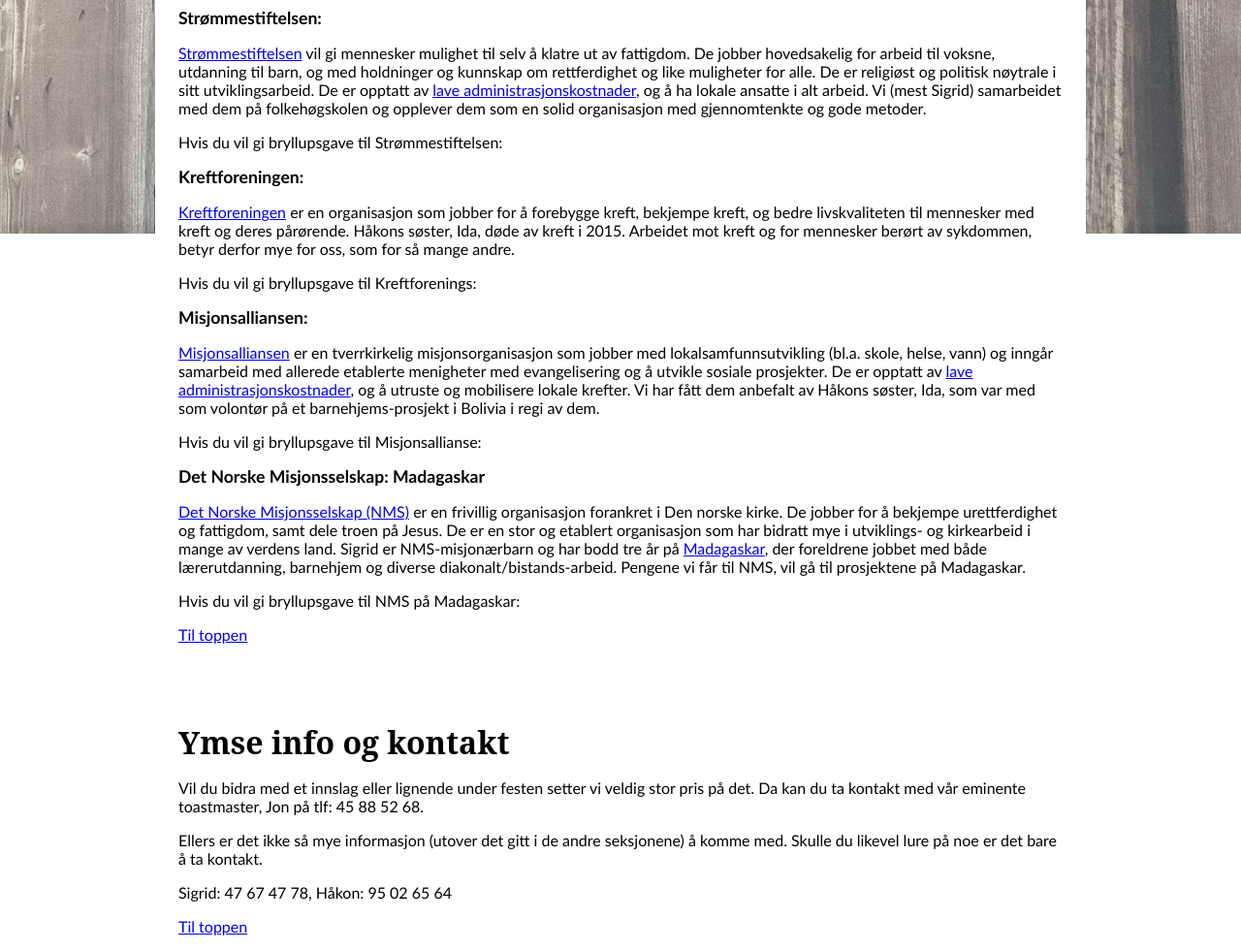
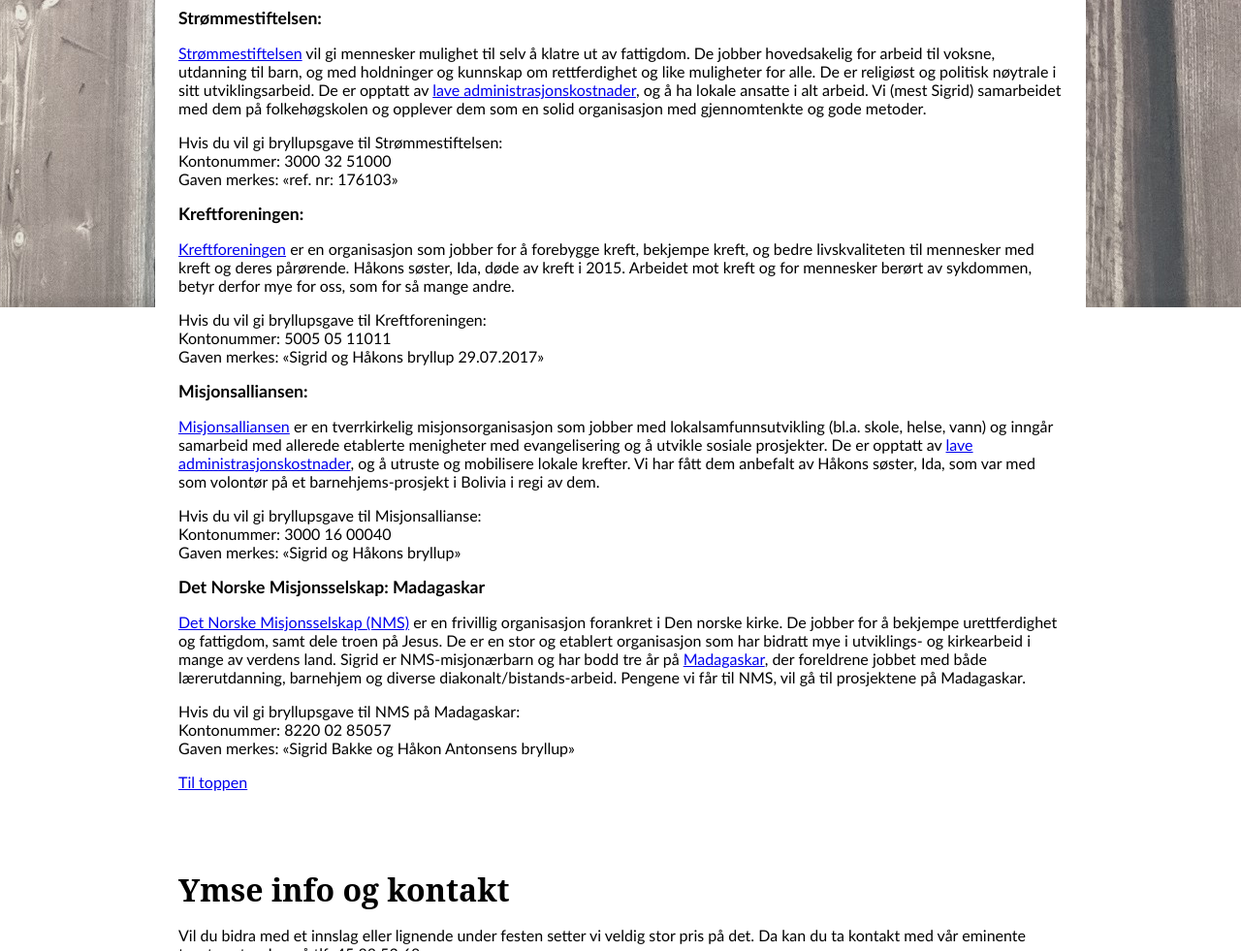
Before and after one commit to sigridjb/Bryllupsside, a plain HTML site: page public/index.html in a window 1280 px wide. Shown: the part 1800-2781 px from the top of the page at 97% size. Drawn offline with Linux system fonts and the light colour scheme; a web font is replaced by a local one.

Commit message:
Added gift info

```diff
--- a/public/index.html
+++ b/public/index.html
@@ -77,16 +77,24 @@
                     <p>Vi ønsker oss IKKE ting og tang, og det blir ikke gavebord i bryllupet. Grunnen til at vi ikke ønsker oss konkrete ting, er at vi begge har god økonomi og at vi har mer enn det vi trenger allerede. Derimot er vi dårlige til å gi til dem som ikke er like heldige som oss, og vi ønsker derfor å bruke anledningen til dette. Vi håper dere ser den. Ønskene er prosjekter vi har en personlig tilknytning til og kan gå gode for. Vi har valgt ut flere, så dere kan velge utfra deres ståsted, og de står ikke i prioritert rekkefølge.</p>
                     <h2>Strømmestiftelsen:</h2>
                     <p><a target="_blank" href="//strommestiftelsen.no/hvordan-utrydde-fattigdom/var-metode">Strømmestiftelsen</a> vil gi mennesker mulighet til selv å klatre ut av fattigdom. De jobber hovedsakelig for arbeid til voksne, utdanning til barn, og med holdninger og kunnskap om rettferdighet og like muligheter for alle. De er religiøst og politisk nøytrale i sitt utviklingsarbeid. De er opptatt av <a target="_blank" href="//strommestiftelsen.no/slik-bruker-vi-pengene">lave administrasjonskostnader</a>, og å ha lokale ansatte i alt arbeid. Vi (mest Sigrid) samarbeidet med dem på folkehøgskolen og opplever dem som en solid organisasjon med gjennomtenkte og gode metoder.</p>
-                    <p>Hvis du vil gi bryllupsgave til Strømmestiftelsen:</p>
+                    <p>Hvis du vil gi bryllupsgave til Strømmestiftelsen:<br />
+                    Kontonummer: 3000 32 51000<br />
+                    Gaven merkes: «ref. nr: 176103»</p>
                     <h2>Kreftforeningen:</h2>
                     <p><a target="_blank" href="//kreftforeningen.no/om-kreftforeningen/">Kreftforeningen</a> er en organisasjon som jobber for å forebygge kreft, bekjempe kreft, og bedre livskvaliteten til mennesker med kreft og deres pårørende. Håkons søster, Ida, døde av kreft i 2015. Arbeidet mot kreft og for mennesker berørt av sykdommen, betyr derfor mye for oss, som for så mange andre.</p>
-                    <p>Hvis du vil gi bryllupsgave til Kreftforenings:</p>
+                    <p>Hvis du vil gi bryllupsgave til Kreftforeningen:<br />
+                    Kontonummer: 5005 05 11011<br />
+                    Gaven merkes: «Sigrid og Håkons bryllup 29.07.2017»</p>
                     <h2>Misjonsalliansen:</h2>
                     <p><a target="_blank" href="//www.misjonsalliansen.no/om">Misjonsalliansen</a> er en tverrkirkelig misjonsorganisasjon som jobber med lokalsamfunnsutvikling (bl.a. skole, helse, vann) og inngår samarbeid med allerede etablerte menigheter med evangelisering og å utvikle sosiale prosjekter. De er opptatt av <a target="_blank" href="//www.misjonsalliansen.no/om/noekkeltall">lave administrasjonskostnader</a>, og å utruste og mobilisere lokale krefter. Vi har fått dem anbefalt av Håkons søster, Ida, som var med som volontør på et barnehjems-prosjekt i Bolivia i regi av dem.</p>
-                    <p>Hvis du vil gi bryllupsgave til Misjonsallianse:</p>
+                    <p>Hvis du vil gi bryllupsgave til Misjonsallianse:<br />
+                    Kontonummer: 3000 16 00040<br />
+                    Gaven merkes: «Sigrid og Håkons bryllup»</p>
                     <h2>Det Norske Misjonsselskap: Madagaskar</h2>
                     <p><a target="_blank" href="//nms.no/hva-vi-gjor/">Det Norske Misjonsselskap (NMS)</a> er en frivillig organisasjon forankret i Den norske kirke. De jobber for å bekjempe urettferdighet og fattigdom, samt dele troen på Jesus. De er en stor og etablert organisasjon som har bidratt mye i utviklings- og kirkearbeid  i mange av verdens land. Sigrid er NMS-misjonærbarn og har bodd tre år på <a target="_blank" href="//nms.no/land/madagaskar/"> Madagaskar</a>, der foreldrene jobbet med både lærerutdanning, barnehjem og diverse diakonalt/bistands-arbeid. Pengene vi får til NMS, vil gå til prosjektene på Madagaskar. </p>
-                    <p>Hvis du vil gi bryllupsgave til NMS på Madagaskar:</p>
+                    <p>Hvis du vil gi bryllupsgave til NMS på Madagaskar:<br />
+                    Kontonummer: 8220 02 85057<br />
+                    Gaven merkes: «Sigrid Bakke og Håkon Antonsens bryllup»</p>
                     <p><a href="#meny">Til toppen</a></p>
                 </div>
             </div>
```
